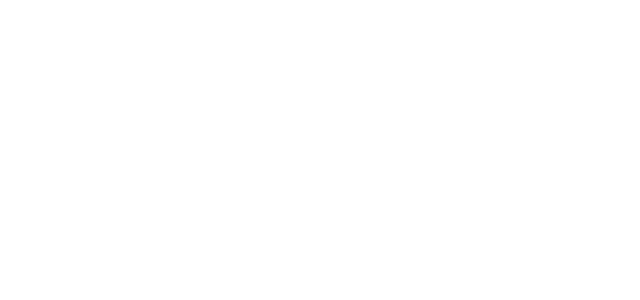
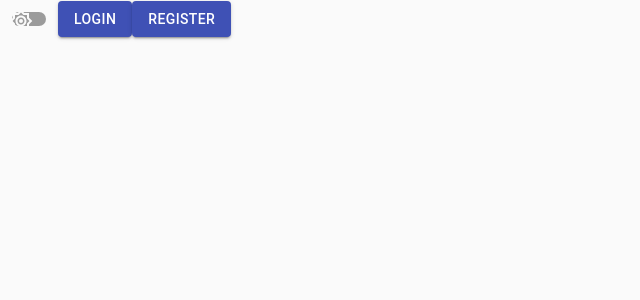
Before and after one commit to SonNguyenPk/mock-covid-19, a React (Create React App) app: page / in a window 1280 px wide. Shown: the top 300 px of the page, without its empty margins (0-640 px from the left). Built offline with nearby package versions, Linux system fonts and the light colour scheme.

Commit message:
initial set up: - set up i18next file - add Prettier config - add eslint rude - add folder structure  in app

```diff
--- a/src/App.jsx
+++ b/src/App.jsx
@@ -4,42 +4,45 @@ import Brightness4Icon from '@material-ui/icons/Brightness4';
 import Brightness7OutlinedIcon from '@material-ui/icons/Brightness7Outlined';
 import 'App.scss';
 import { useState } from 'react';
+import { useTranslation } from 'react-i18next';
 
 function App() {
-  // const [isDarkTheme, setIsDarkTheme] = useState(false);
-  // const modeThemeType = isDarkTheme ? 'dark' : 'light';
-  // const darkTheme = createTheme({
-  //   palette: {
-  //     type: modeThemeType,
-  //   },
-  // });
+  const [isDarkTheme, setIsDarkTheme] = useState(false);
+  const modeThemeType = isDarkTheme ? 'dark' : 'light';
+  const darkTheme = createTheme({
+    palette: {
+      type: modeThemeType,
+    },
+  });
 
-  // const handleChangeModeTheme = () => {
-  //   if (isDarkTheme) {
-  //     setIsDarkTheme(false);
-  //   }
-  //   if (!isDarkTheme) {
-  //     setIsDarkTheme(true);
-  //   }
-  // };
+  const handleChangeModeTheme = () => {
+    if (isDarkTheme) {
+      setIsDarkTheme(false);
+    }
+    if (!isDarkTheme) {
+      setIsDarkTheme(true);
+    }
+  };
 
   return (
-    <div></div>
-    // <ThemeProvider theme={darkTheme}>
-    //   <CssBaseline>
-    //     <Box className="app" width="100vw" height="100vh">
-    //       <Switch
-    //         icon={<Brightness7OutlinedIcon />}
-    //         checkedIcon={<Brightness4Icon />}
-    //         onChange={handleChangeModeTheme}
-    //         checked={isDarkTheme}
-    //       />
-    //       <Button variant="contained" color="primary">
-    //         Dark/light
-    //       </Button>
-    //     </Box>
-    //   </CssBaseline>
-    // </ThemeProvider>
+    <ThemeProvider theme={darkTheme}>
+      <CssBaseline>
+        <Box className="app" width="100vw" height="100vh">
+          <Switch
+            icon={<Brightness7OutlinedIcon />}
+            checkedIcon={<Brightness4Icon />}
+            onChange={handleChangeModeTheme}
+            checked={isDarkTheme}
+          />
+          <Button variant="contained" color="primary">
+            Login
+          </Button>
+          <Button variant="contained" color="primary">
+            Register
+          </Button>
+        </Box>
+      </CssBaseline>
+    </ThemeProvider>
   );
 }
 
--- /dev/null
+++ b/src/Locales/en/translation.json
@@ -0,0 +1,9 @@
+{
+  "header": {
+      "Login": "Login",
+      "Register": "Register"
+
+  },
+  "home": {},
+  "homeDetail": {}
+}
--- /dev/null
+++ b/src/Locales/vn/translation.json
@@ -0,0 +1,8 @@
+{
+    "header": {
+        "Login": "Đăng nhập",
+        "Register": "Đăng ký"
+    },
+    "home": {},
+    "homeDetail": {}
+  }
--- /dev/null
+++ b/src/i18n.js
@@ -0,0 +1,27 @@
+import transitions from '@material-ui/core/styles/transitions';
+import i18n from 'i18next';
+import { initReactI18next } from 'react-i18next';
+import translationEn from './Locales/en/translation.json';
+import translationVn from './Locales/en/translation.json';
+
+const resources = {
+  en: {
+    translation: translationEn,
+  },
+  vn: {
+    translation: translationVn,
+  },
+};
+
+i18n
+  .use(initReactI18next) //
+  .init({
+    resources,
+    lng: 'en',
+
+    interpolation: {
+      escapeValue: false,
+    },
+  });
+
+export default i18n;
--- a/src/index.js
+++ b/src/index.js
@@ -4,6 +4,7 @@ import ReactDOM from 'react-dom';
 import App from './App';
 import './index.css';
 import reportWebVitals from './reportWebVitals';
+import 'i18n';
 
 ReactDOM.render(
   <React.StrictMode>
```
Also changed, not shown: package.json (+7 -1 lines), 1 other file (tests, documents, lock files or other folders).
